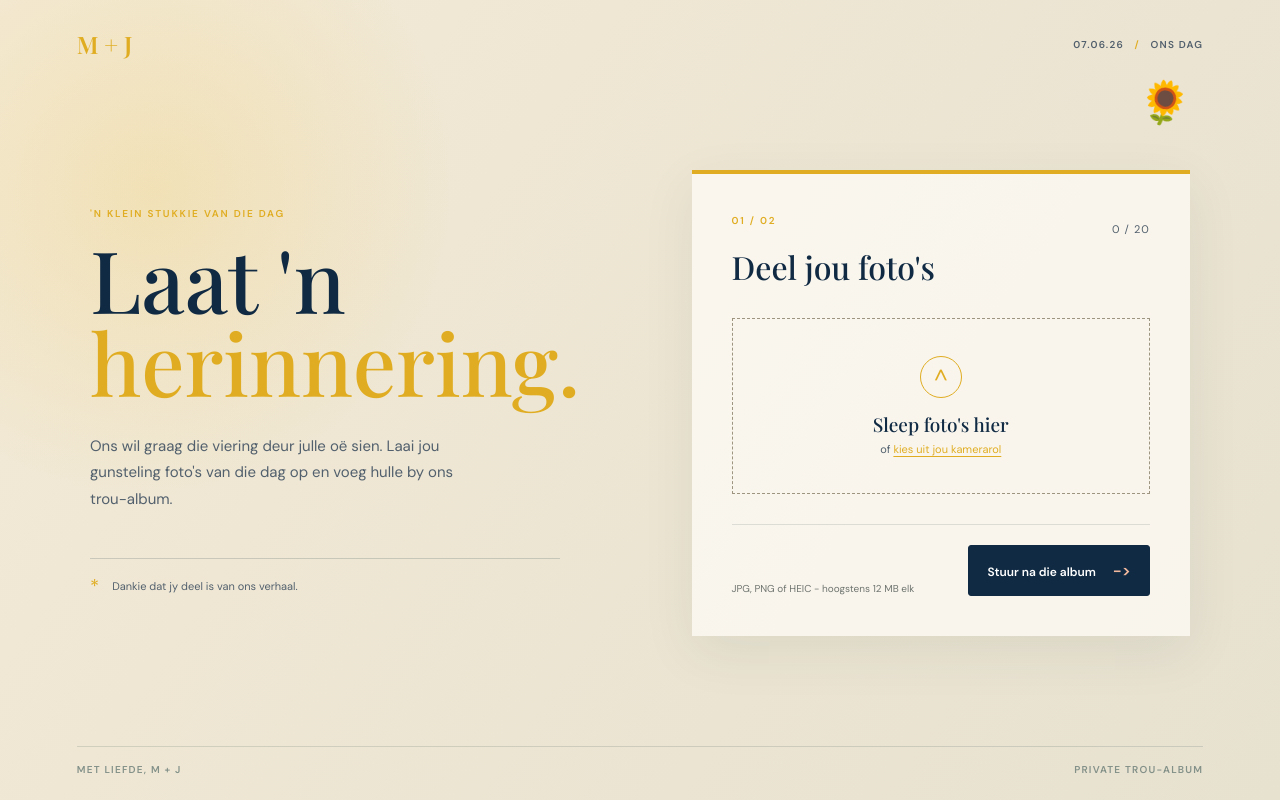
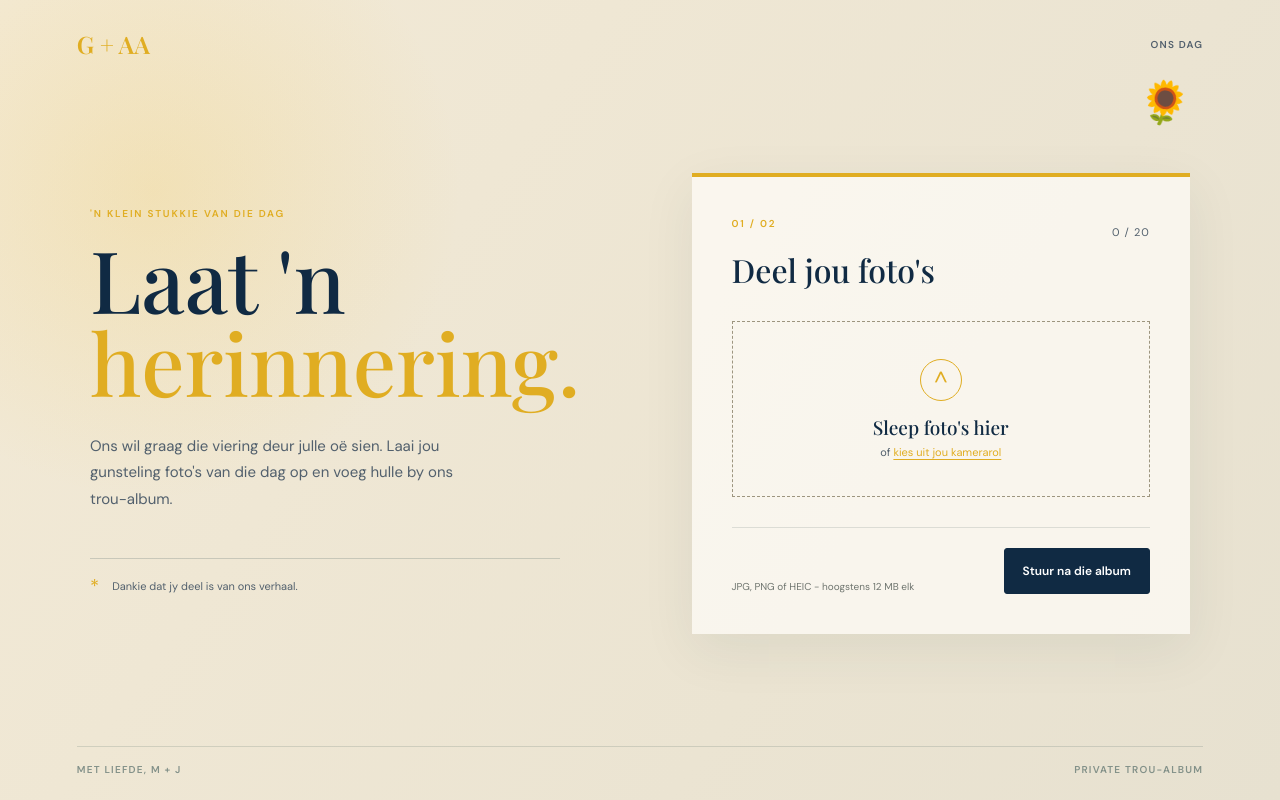
Before and after one commit to pamlotriet/WeddingPhotos, an Angular app: page / in a window 1280 px wide. Built offline with nearby package versions, Linux system fonts and the light colour scheme; a web font is replaced by a local one.

Commit message:
Update couple branding

```diff
--- a/src/app/app.html
+++ b/src/app/app.html
@@ -1,7 +1,7 @@
 <main class="page-shell">
   <header class="topbar">
-    <a class="wordmark" href="/" aria-label="Terug na die trougalery">M + J</a>
-    <span class="date-mark">07.06.26 <span aria-hidden="true">/</span> ons dag</span>
+    <a class="wordmark" href="/" aria-label="Terug na die trougalery">G + AA</a>
+    <span class="date-mark">ons dag</span>
   </header>
   <div class="sunflower" aria-hidden="true">🌻</div>
   <div class="content-grid">
@@ -28,7 +28,7 @@
           <p class="eyebrow">Veilig gebêre</p>
           <h2>Baie dankie.</h2>
           <p>Jou foto's is veilig op pad na ons galery.</p>
-          <button class="text-button" type="button" (click)="sent.set(false)">Laai nog foto's op <span aria-hidden="true">-&gt;</span></button>
+          <button class="text-button" type="button" (click)="sent.set(false)">Laai nog foto's op</button>
         </div>
       } @else {
         <div class="panel-heading">
@@ -47,7 +47,7 @@
           </div>
         }
         @if (error()) { <p class="error-message" role="alert">{{ error() }}</p> }
-        <div class="panel-footer"><p class="limits">JPG, PNG of HEIC - hoogstens 12 MB elk</p><button class="send-button" type="button" [disabled]="isSending()" (click)="sendPhotos()">{{ isSending() ? 'Laai op...' : 'Stuur na die album' }} <span aria-hidden="true">-&gt;</span></button></div>
+        <div class="panel-footer"><p class="limits">JPG, PNG of HEIC - hoogstens 12 MB elk</p><button class="send-button" type="button" [disabled]="isSending()" (click)="sendPhotos()">{{ isSending() ? 'Laai op...' : 'Stuur na die album' }}</button></div>
       }
     </section>
   </div>
```
